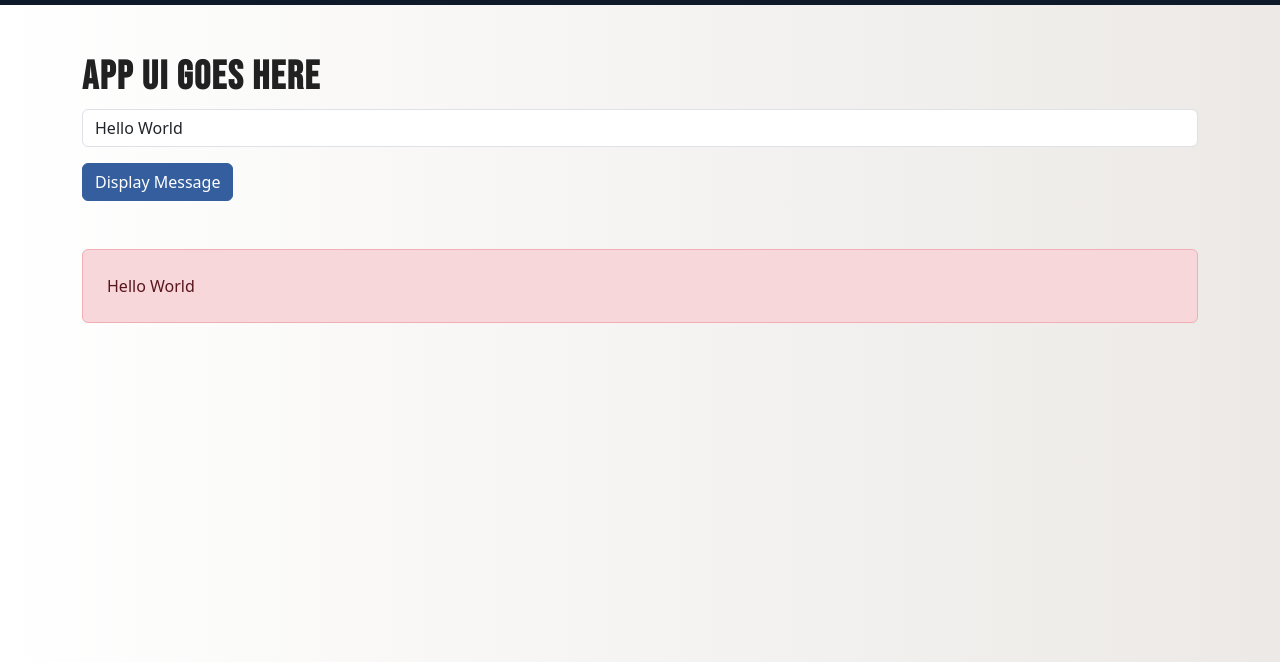
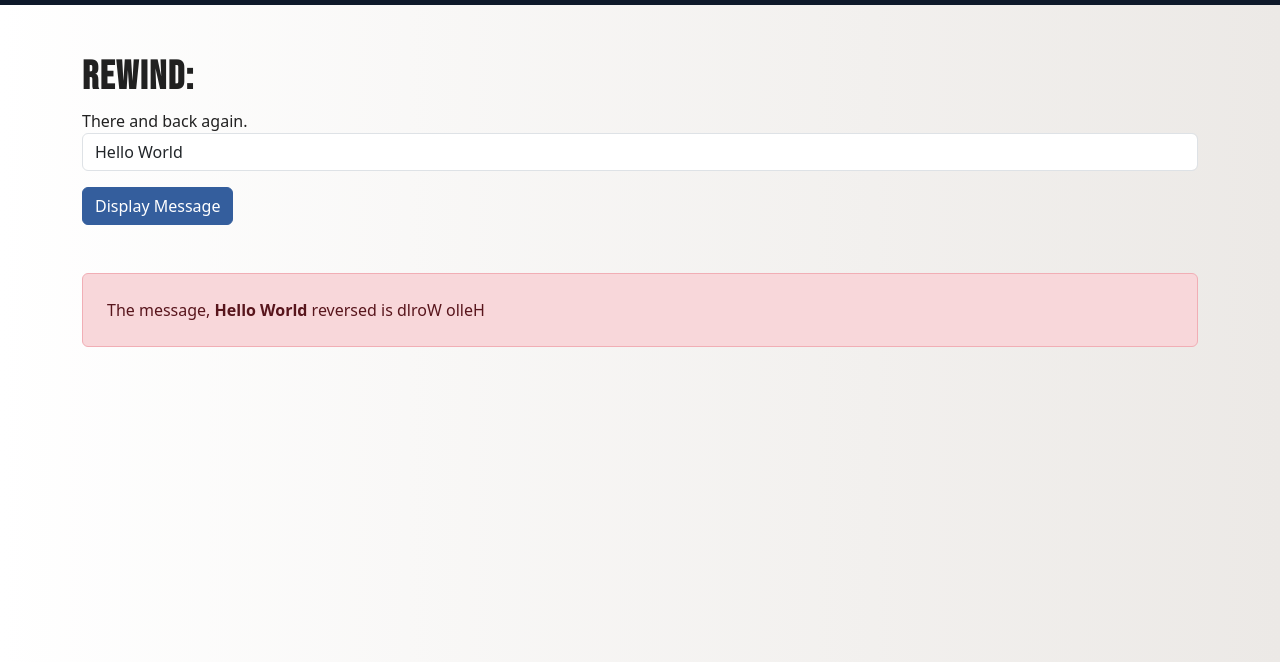
Before and after one commit to SLSmith64/Rewind-7-16-2024, a plain HTML site: page app.html in a window 1280 px wide. Both pictures are taken after a click on the button "Display Message". Shown: the part 52-714 px from the top of the page. Drawn offline with nearby package versions, Linux system fonts and the light colour scheme.

Commit message:
Completed Rewind during class Added json file for debugging and set to port 3000 Removed Meeting Notes and Added to local folder

```diff
--- a/app.html
+++ b/app.html
@@ -54,7 +54,7 @@
                 <div class="collapse navbar-collapse" id="navbarNav">
                     <ul class="navbar-nav">
                         <li class="nav-item">
-                            <a class="nav-link"  href="index.html">Home</a>
+                            <a class="nav-link" href="index.html">Home</a>
                         </li>
                         <li class="nav-item">
                             <a class="nav-link active" aria-current="page" href="app.html">The App</a>
@@ -73,18 +73,22 @@
             </div>
         </nav>
     </header>
+
     <main>
         <div class="container mt-5">
-            <h1>APP UI GOES HERE</h1>
+            <h1>Rewind:</h1>
+            <div>There and back again.</div>
             <input id="message" placeholder="Enter a Message" class="form-control" value="Hello World">
-            <button id="btnSubmit" type="button" class="btn btn-primary mt-3">Display Message</button>
+
+            <button id="btnSubmit" type="button" class="btn btn-primary mt-3" onclick="getValues">Display Message</button>
+
             <div class="alert alert-danger mt-5 p-4" role="alert" id="alertMessage">
                 <!--Message Goes Here-->
                 THIS WILL CHANGE!!!
             </div>
         </div>
+    </main>
 
-    </main>
     <footer class="py-3">
         <div class="container-fluid">
             <div class="row row-cols-1 row-cols-md-3 gy-2 justify-content-center">
@@ -107,13 +111,13 @@
     <!-- Bootstrap JS -->
     <script src="https://cdn.jsdelivr.net/npm/bootstrap@5.3.3/dist/js/bootstrap.bundle.min.js"
         integrity="sha384-YvpcrYf0tY3lHB60NNkmXc5s9fDVZLESaAA55NDzOxhy9GkcIdslK1eN7N6jIeHz" crossorigin="anonymous">
-    </script>
+        </script>
 
     <!--Custom JS-->
     <script src="/js/site.js"></script>
 
     <script>
-        document.getElementById("btnSubmit").addEventListener("click", getValues2);
+        document.getElementById("btnSubmit").addEventListener("click", getValues);
     </script>
 
 </body>
--- a/css/site.css
+++ b/css/site.css
@@ -96,3 +96,8 @@ footer i{
 footer i:hover{
     color: var(--cf-theme-200);
 }
+
+#alertMessage{
+    transition: opacity 1s ease-in-out;
+    opacity: 0;
+}
--- a/js/site.js
+++ b/js/site.js
@@ -1,12 +1,35 @@
-function getValues(){
- alert("Hello App!!!");
-}
-
 //get values from the screen and display them
-function getValues2(){
+function getValues() {
     let inputMessage = document.getElementById("message").value;
 
     let alertMessage = document.getElementById("alertMessage");
 
-    alertMessage.innerText = inputMessage;
+    let reverseMessage = reverse(inputMessage);
+
+    alertMessage.innerHTML = displayMessage(inputMessage, reverseMessage);
 }
+
+//return the message in reverse
+function reverse(message) {
+
+    let reverseMessage = "";
+
+    for(let index = message.length-1; index>=0; index-- ) {
+       reverseMessage += message[index];
+    }
+
+    return reverseMessage;
+}
+
+function displayMessage(inputMessage, reverseMessage) {
+
+    //remove the d-non class from the alert.
+    let alertElement = document.getElementById("alertMessage");
+
+    // Element.classList.remove("my style");
+    alertElement.style.opacity = 1;
+
+    let message = `<div>The message, <strong>${inputMessage}</strong> reversed is ${reverseMessage}</div>`;
+
+    return message;
+}
```
Also changed, not shown: index.html (+5 -5 lines), Meeting Notes 7-12-2024.txt (deleted).
